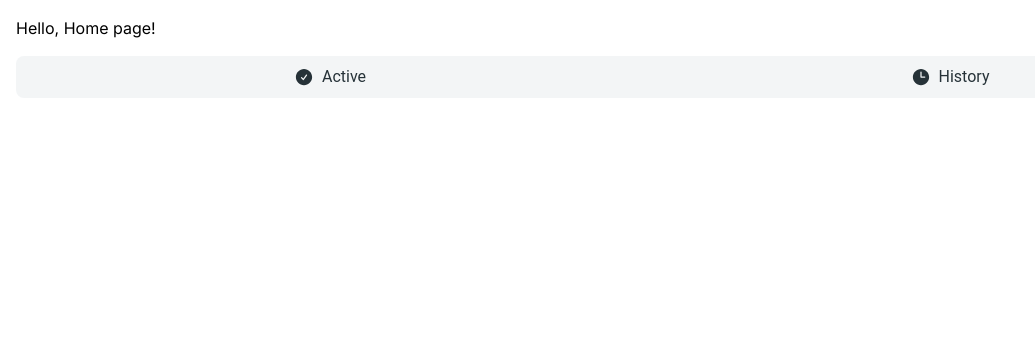
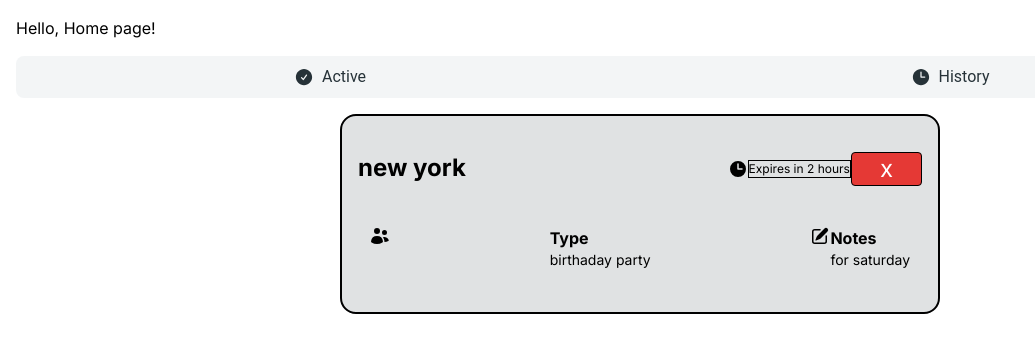
Before and after one commit to Adam43/FoodOpp-App, a Next.js app in the folder food-opp/: page /user in a window 1280 px wide. Shown: the top 352 px of the page, without its empty margins (0-1035 px from the left). Built offline with nearby package versions, Linux system fonts and the light colour scheme.

Commit message:
styling changes

```diff
--- a/food-opp/app/user/Cardcomponent.jsx
+++ b/food-opp/app/user/Cardcomponent.jsx
@@ -7,51 +7,77 @@ export default function Cardcomponent({
   expiresAt,
   groupSize,
   type,
-  notes
+  notes,
 }) {
   return (
-    <div className="flex justify-center mt-40 h-screen px-5">
-      <div className="bg-[#a9d4ff] w-full md:w-64 h-80 rounded-2xl p-4 md:flex-row justify-between">
-        <div className="flex flex-row md:flex-row px-5 mt-5">
-          <h1 className="font-bold text-2xl border">{name}</h1>
+    <div className="flex justify-center mt-30  px-5">
+      <div className="bg-[#e0e2e3] w-full md:w-[600px] h-[200px] border-2 border-black rounded-2xl p-4 md:flex-row justify-between">
+        <div className="flex mt-5 justify-between ">
+          <h1 className="font-bold text-2xl">{name}new york</h1>
 
-          <div className="flex items-center ml-4">
-            <div className="w-3 h-3 bg-yellow-500 rounded-full"></div>
-            <h1 className="ml-2 text-xs flex sqaure-full  w-[130px] items-center">
-              Searching for a truck. Expires in 2 hours
+          <div className="flex items-center justify-end ">
+            <svg viewBox="0 0 20 20" fill="currentColor" className="w-5 h-5">
+              <path
+                fillRule="evenodd"
+                d="M10 18a8 8 0 100-16 8 8 0 000 16zm.75-13a.75.75 0 00-1.5 0v5c0 .414.336.75.75.75h4a.75.75 0 000-1.5h-3.25V5z"
+                clipRule="evenodd"
+              />
+            </svg>
+
+            <h1 className=" border border-black text-xs flex sqaure-full">
+              {expiresAt}
+              Expires in 2 hours
             </h1>
-          </div>
-          <div className="flex flex-row ml-10">
-            <button
-              className="bg-[#78b5f3] text-white px-5 hover:bg-[#8fc1f7] border border-black rounded mr-2"
-              // onClick={}
-            >
-              Edit
-            </button>
             <button
               className="bg-red-600 text-white text-2xl px-7 hover:bg-[#f26a6a] border border-black rounded"
               // onClick={}
             >
               x
             </button>
-          </div>
+            </div>
+
+
+
+
+
+
+
         </div>
 
-        <a href="" className="text-blue-600 hover:underline px-10">
+        {/* <a href="" className="text-blue-600 hover:underline px-10">
           Maps link
-        </a>
+        </a> */}
 
-        <div className="flex flex-row md:flex-row mt-10 h-screen px-5 justify-between">
+        <div className="flex flex-row md:flex-row mt-10 h-screen px-3 justify-between">
           <div>
-            <h1>People</h1>
+            <svg viewBox="0 0 20 20" fill="currentColor" className="w-5 h-5">
+              <path d="M7 8a3 3 0 100-6 3 3 0 000 6zM14.5 9a2.5 2.5 0 100-5 2.5 2.5 0 000 5zM1.615 16.428a1.224 1.224 0 01-.569-1.175 6.002 6.002 0 0111.908 0c.058.467-.172.92-.57 1.174A9.953 9.953 0 017 18a9.953 9.953 0 01-5.385-1.572zM14.5 16h-.106c.07-.297.088-.611.048-.933a7.47 7.47 0 00-1.588-3.755 4.502 4.502 0 015.874 2.636.818.818 0 01-.36.98A7.465 7.465 0 0114.5 16z" />
+            </svg>
+
+            <h1>{groupSize}</h1>
           </div>
 
           <div>
-            <h1 className='ml-5'>Type</h1>
+            <h1 className="font-bold">Type</h1>
+            <p className='text-sm '>{type}birthaday party</p>
           </div>
 
-          <div>
-            <h1 className='ml-5'>Notes</h1>
+          <div className='flex'>
+            <svg
+
+              viewBox="0 0 20 20"
+              fill="currentColor"
+              className="w-5 h-5"
+            >
+              <path d="M5.433 13.917l1.262-3.155A4 4 0 017.58 9.42l6.92-6.918a2.121 2.121 0 013 3l-6.92 6.918c-.383.383-.84.685-1.343.886l-3.154 1.262a.5.5 0 01-.65-.65z" />
+              <path d="M3.5 5.75c0-.69.56-1.25 1.25-1.25H10A.75.75 0 0010 3H4.75A2.75 2.75 0 002 5.75v9.5A2.75 2.75 0 004.75 18h9.5A2.75 2.75 0 0017 15.25V10a.75.75 0 00-1.5 0v5.25c0 .69-.56 1.25-1.25 1.25h-9.5c-.69 0-1.25-.56-1.25-1.25v-9.5z" />
+            </svg>
+
+            <div>
+            <h1 className="font-bold">Notes</h1>
+            <p className='text-sm'>{notes}for saturday</p>
+          </div>
+
           </div>
         </div>
       </div>
--- a/food-opp/app/user/page.js
+++ b/food-opp/app/user/page.js
@@ -8,6 +8,7 @@ export default function Page() {
     <div className="flex flex-col gap-4 p-4">
       <Header />
       <RequestList />
+      < Cardcomponent />
     </div>
   );
 }
```
